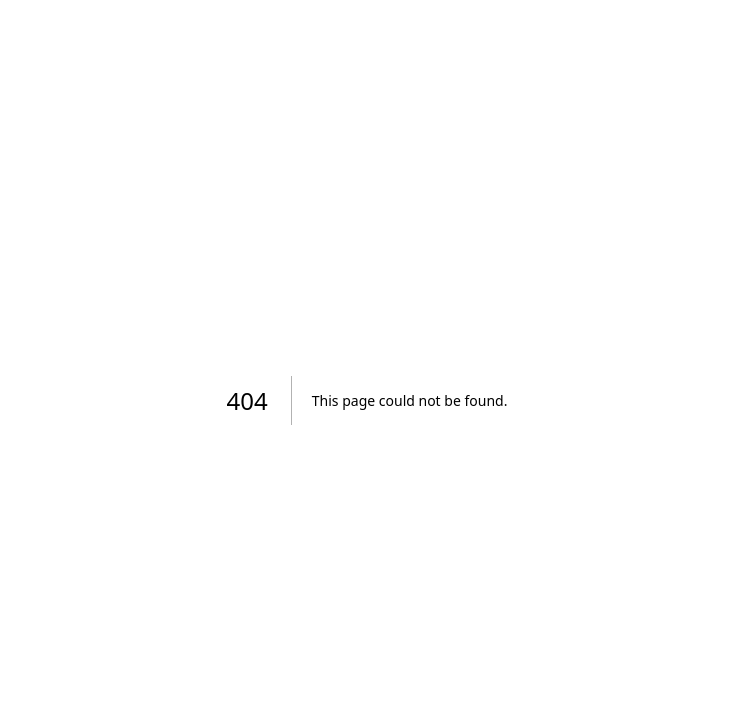
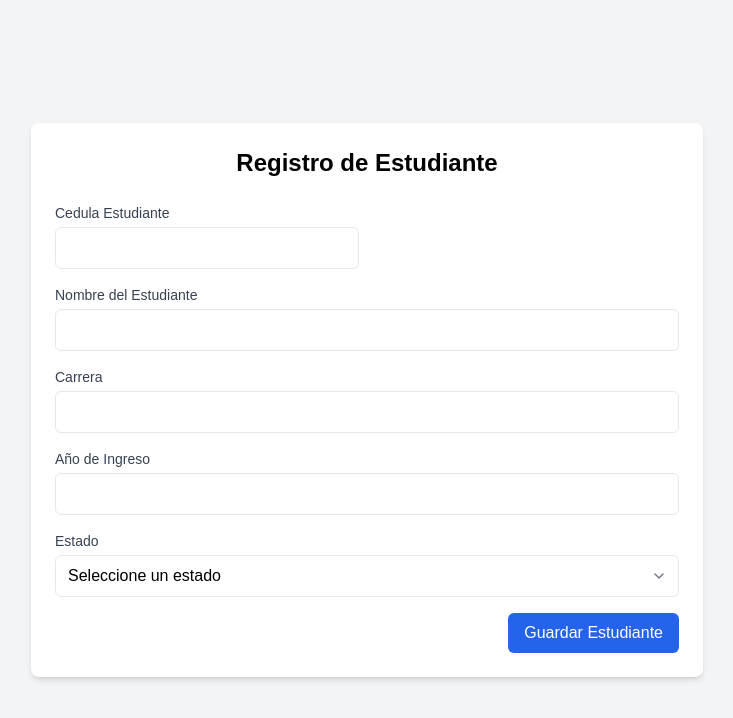
Before and after one commit to claurodz22/admin-postgraduate, a Next.js app: page /register-student in a window 1280 px wide. Before the commit this address had no page. Shown: the top 718 px of the page, without its empty margins (273-1006 px from the left). Built offline with nearby package versions, Linux system fonts and the light colour scheme.

Commit message:
septimo_avance

```diff
--- a/package.json
+++ b/package.json
@@ -14,6 +14,7 @@
     "@radix-ui/react-select": "^2.1.2",
     "@radix-ui/react-slot": "^1.1.0",
     "autoprefixer": "^10.4.20",
+    "axios": "^1.7.9",
     "class-variance-authority": "^0.7.1",
     "clsx": "^2.1.1",
     "lucide-react": "^0.468.0",
--- a/src/app/components/login-form.jsx
+++ b/src/app/components/login-form.jsx
@@ -33,17 +33,19 @@ export default function LoginForm() {
         <form className="mt-8 space-y-6" onSubmit={handleSubmit}>
           <div className="space-y-4 rounded-md shadow-sm">
             <div>
-              <Label htmlFor="email-address" className="sr-only">
-                Correo electrónico
+              <Label htmlFor="cedula" className="sr-only">
+                Cedula
               </Label>
               <Input
-                id="email-address"
+                id="cedula"
                 name="email"
-                type="email"
-                autoComplete="email"
+                type="number"
+                inputMode="numeric"
+                pattern="[0-9]*"
+                autoComplete="on"
                 required
                 className="relative block w-full appearance-none rounded-md border border-gray-300 px-3 py-2 text-gray-900 placeholder-gray-500 focus:z-10 focus:border-blue-500 focus:outline-none focus:ring-blue-500 sm:text-sm"
-                placeholder="Usuario"
+                placeholder="Cedula"
                 value={email}
                 onChange={(e) => setEmail(e.target.value)}
               />
--- a/src/app/components/main-page.jsx
+++ b/src/app/components/main-page.jsx
@@ -5,7 +5,7 @@ import Link from 'next/link'
 
 export default function MainPage() {
   return (
-    <div className="min-h-screen bg-gray-100">
+    <div className="min-h-screen bg-blue-100">
       <header className="bg-white shadow">
         <div className="max-w-7xl mx-auto py-6 px-4 sm:px-6 lg:px-8 flex justify-between items-center">
           <div className="flex items-center">
@@ -65,7 +65,7 @@ export default function MainPage() {
                 </CardHeader>
                 <CardContent>
                   <Button asChild>
-                    <Link href="/payments">Gestionar Pagos</Link>
+                    <Link href="/pagos">Gestionar Pagos</Link>
                   </Button>
                 </CardContent>
               </Card>
--- a/src/app/components/register-form.jsx
+++ b/src/app/components/register-form.jsx
@@ -36,7 +36,11 @@ export default function RegistroUsuario() {
                 <label className="block text-sm font-medium mb-1" htmlFor="cedula">Cedula:</label>
                 <input
                   id="cedula"
-                  type="text"
+                  name="cedula"
+                  type="number"
+                  inputMode="numeric"
+                  pattern="[0-9]*"
+                  autoComplete="on"
                   className="w-full px-3 py-2 border rounded-md"
                   required
                 />
@@ -67,17 +71,6 @@ export default function RegistroUsuario() {
                 <ChevronDown className="absolute right-3 top-1/2 transform -translate-y-1/2 w-4 h-4 text-gray-500" />
               </div>
             </div>
-
-            <div>
-              <label className="block text-sm font-medium mb-1" htmlFor="nombre-usuario">Nombre de Usuario:</label>
-              <input
-                id="nombre-usuario"
-                type="text"
-                className="w-full px-3 py-2 border rounded-md"
-                required
-              />
-            </div>
-
             <div>
               <label className="block text-sm font-medium mb-1" htmlFor="password">Contraseña:</label>
               <input
--- /dev/null
+++ b/src/app/components/register-student.jsx
@@ -0,0 +1,138 @@
+'use client'
+
+import { useState } from 'react'
+import { ChevronDown } from 'lucide-react'
+
+export default function RegistroEstudiante() {
+  const [estudiante, setEstudiante] = useState({
+    cedula_estudiante: '',
+    id_usuario: '',
+    nombre_estudiante: '',
+    carrera: '',
+    anio_ingreso: '',
+    estado: ''
+  })
+
+  const handleChange = (e) => {
+    const { name, value } = e.target
+    setEstudiante(prev => ({ ...prev, [name]: value }))
+  }
+
+  const handleSubmit = (e) => {
+    e.preventDefault()
+    // Aquí iría la lógica para guardar el estudiante en la base de datos
+    console.log('Estudiante guardado:', estudiante)
+    // Resetear el formulario después de guardar
+    setEstudiante({
+      cedula_estudiante: '',
+      id_usuario: '',
+      numero_estudiante: '',
+      carrera: '',
+      anio_ingreso: '',
+      estado: ''
+    })
+    alert('Estudiante registrado con éxito!')
+  }
+
+  return (
+    <div className="min-h-screen bg-gray-100 flex items-center justify-center p-4">
+      <div className="w-full max-w-2xl bg-white rounded-lg shadow-md">
+        <div className="p-6">
+          <h2 className="text-2xl font-bold mb-6 text-center">Registro de Estudiante</h2>
+          <form onSubmit={handleSubmit} className="space-y-4">
+            <div className="grid grid-cols-2 gap-4">
+              <div>
+                <label htmlFor="cedula_estudiante" className="block text-sm font-medium text-gray-700 mb-1">
+                  Cedula Estudiante
+                </label>
+                <input
+                  id="cedula_estudiante"
+                  name="cedula_estudiante"
+                  type="number"
+                  inputMode="numeric"
+                  pattern="[0-9]*"
+                  autoComplete="on"
+                  className="w-full px-3 py-2 border rounded-md"
+                  required
+                />
+              </div>
+
+            </div>
+            <div>
+              <label htmlFor="nombre_estudiante" className="block text-sm font-medium text-gray-700 mb-1">
+                Nombre del Estudiante
+              </label>
+              <input
+                type="text"
+                id="nombre_estudiante"
+                name="nombre_estudiante"
+                value={estudiante.nombre_estudiante}
+                onChange={handleChange}
+                className="w-full px-3 py-2 border rounded-md"
+                required
+              />
+            </div>
+            <div>
+              <label htmlFor="carrera" className="block text-sm font-medium text-gray-700 mb-1">
+                Carrera
+              </label>
+              <input
+                type="text"
+                id="carrera"
+                name="carrera"
+                value={estudiante.carrera}
+                onChange={handleChange}
+                className="w-full px-3 py-2 border rounded-md"
+                required
+              />
+            </div>
+            <div>
+              <label htmlFor="anio_ingreso" className="block text-sm font-medium text-gray-700 mb-1">
+                Año de Ingreso
+              </label>
+              <input
+                type="number"
+                id="anio_ingreso"
+                name="anio_ingreso"
+                value={estudiante.anio_ingreso}
+                onChange={handleChange}
+                min="1900"
+                max={new Date().getFullYear()}
+                className="w-full px-3 py-2 border rounded-md"
+                required
+              />
+            </div>
+            <div>
+              <label htmlFor="estado" className="block text-sm font-medium text-gray-700 mb-1">
+                Estado
+              </label>
+              <div className="relative">
+                <select
+                  id="estado"
+                  name="estado"
+                  value={estudiante.estado}
+                  onChange={handleChange}
+                  className="w-full px-3 py-2 border rounded-md appearance-none bg-white"
+                  required
+                >
+                  <option value="">Seleccione un estado</option>
+                  <option value="activo">Activo</option>
+                  <option value="inactivo">Inactivo</option>
+                </select>
+                <ChevronDown className="absolute right-3 top-1/2 transform -translate-y-1/2 w-4 h-4 text-gray-500" />
+              </div>
+            </div>
+            <div className="flex justify-end mt-6">
+              <button
+                type="submit"
+                className="px-4 py-2 bg-blue-600 text-white rounded-md hover:bg-blue-700 focus:outline-none focus:ring-2 focus:ring-blue-500 focus:ring-offset-2"
+              >
+                Guardar Estudiante
+              </button>
+            </div>
+          </form>
+        </div>
+      </div>
+    </div>
+  )
+}
--- /dev/null
+++ b/src/app/components/tabla-pagos.jsx
@@ -0,0 +1,57 @@
+'use client'
+
+import React, { useState, useEffect } from 'react'
+
+export default function TablaPagos() {
+  const [pagos, setPagos] = useState([])
+
+  useEffect(() => {
+    // Simular la carga de datos
+    // En una aplicación real, aquí harías una llamada a una API
+    const cargarPagos = async () => {
+      // Datos de ejemplo
+      const datosPagos = [
+        { id: '1', cedula: '27943668', fechaPago: '2024-12-01', montoPago: 100.00, status: 'Verificado' },
+        { id: '2', cedula: '28686549', fechaPago: '2024-11-22', montoPago: 150.50, status: 'Pendiente' },
+        { id: '3', cedula: '28666649', fechaPago: '2024-12-03', montoPago: 200.75, status: 'Verificado' },
+      ]
+      setPagos(datosPagos)
+    }
+
+    cargarPagos()
+  }, [])
+
+  return (
+    <div className="overflow-x-auto">
+      <table className="min-w-full bg-white">
+        <thead className="bg-gray-100">
+          <tr>
+            <th className="px-6 py-3 text-left text-xs font-medium text-gray-500 uppercase tracking-wider">Cédula</th>
+            <th className="px-6 py-3 text-left text-xs font-medium text-gray-500 uppercase tracking-wider">Fecha de Pago</th>
+            <th className="px-6 py-3 text-left text-xs font-medium text-gray-500 uppercase tracking-wider">Monto de Pago</th>
+            <th className="px-6 py-3 text-left text-xs font-medium text-gray-500 uppercase tracking-wider">Status</th>
+          </tr>
+        </thead>
+        <tbody className="bg-white divide-y divide-gray-200">
+          {pagos.map((pago) => (
+            <tr key={pago.id}>
+              <td className="px-6 py-4 whitespace-nowrap">{pago.cedula}</td>
+              <td className="px-6 py-4 whitespace-nowrap">{pago.fechaPago}</td>
+              <td className="px-6 py-4 whitespace-nowrap">Bs {pago.montoPago.toFixed(2)}</td>
+              <td className="px-6 py-4 whitespace-nowrap">
+                <span className={`px-2 inline-flex text-xs leading-5 font-semibold rounded-full ${
+                  pago.status === 'Verificado' ? 'bg-green-100 text-green-800' : 'bg-yellow-100 text-yellow-800'
+                }`}>
+                  {pago.status}
+                </span>
+              </td>
+            </tr>
+          ))}
+        </tbody>
+      </table>
+      {pagos.length === 0 && (
+        <p className="text-center py-4 text-gray-500">No hay pagos para mostrar.</p>
+      )}
+    </div>
+  )
+}
--- /dev/null
+++ b/src/app/pagos/page.jsx
@@ -0,0 +1,10 @@
+import TablaPagos from '../components/tabla-pagos'
+
+export default function PaginaPagos() {
+  return (
+    <div className="container mx-auto p-4">
+      <h1 className="text-2xl font-bold mb-4">Control de Pagos</h1>
+      <TablaPagos />
+    </div>
+  )
+}
--- /dev/null
+++ b/src/app/register-student/page.jsx
@@ -0,0 +1,7 @@
+import RegisterStudent from '../components/register-student'
+
+export default function LoginPage() {
+  return (
+    <RegisterStudent/>
+  )
+}
--- a/tsconfig.json
+++ b/tsconfig.json
@@ -31,7 +31,7 @@
     ".next/types/**/*.ts",
     "**/*.ts",
     "**/*.tsx"
-, "components/ui/card.jsx"  ],
+, "components/ui/card.jsx", "src/app/pagos/page.jsx", "src/app/components/tabla-pagos.jsx", "src/app/pagos/page.jsx", "src/app/components/tabla-pagos.jsx", "src/app/pagos/page.jsx", "src/app/components/tabla-pagos.jsx", "src/app/components/filtro-cedula.jsx", "src/app/pagos/page.jsx"  ],
   "exclude": [
     "node_modules"
   ]
```
Also changed, not shown: src/app/register-user/page.jsx (renamed from src/app/registro/page.jsx), 1 other file (tests, documents, lock files or other folders).
